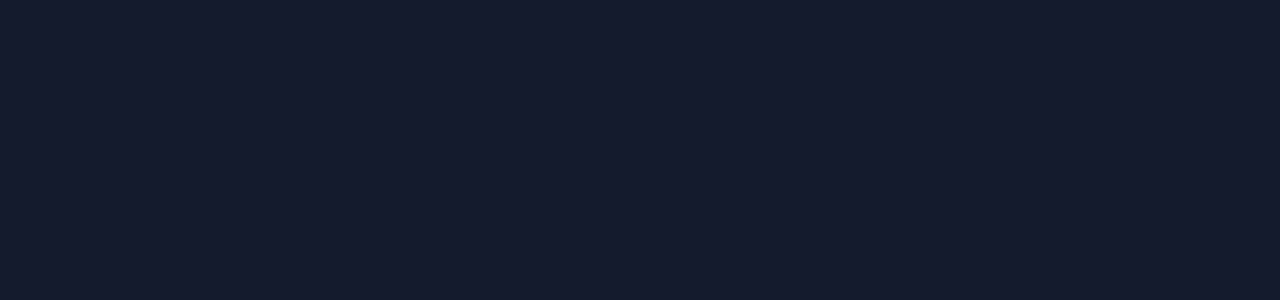
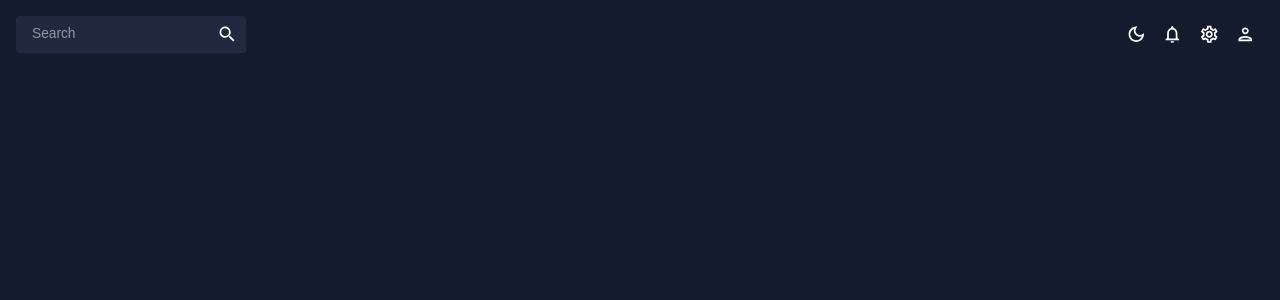
Before and after one commit to kwibisam/lm-admin, a React (Create React App) app: page / in a window 1280 px wide. Shown: the top 300 px of the page. Built offline with nearby package versions, Linux system fonts and the light colour scheme; the HTML template or start-up script is replaced by a standard one.

Commit message:
topbar-setup

```diff
--- a/package.json
+++ b/package.json
@@ -5,6 +5,7 @@
   "dependencies": {
     "@emotion/react": "^11.11.3",
     "@emotion/styled": "^11.11.0",
+    "@mui/icons-material": "^5.15.11",
     "@mui/material": "^5.15.11",
     "@testing-library/jest-dom": "^5.17.0",
     "@testing-library/react": "^13.4.0",
--- a/src/App.js
+++ b/src/App.js
@@ -1,3 +1,4 @@
+import TopBar from "./components/TopBar";
 import { ColorModeContext,useMode } from "./theme";
 import {ThemeProvider,CssBaseline} from '@mui/material'
 
@@ -9,7 +10,9 @@ function App() {
       <ThemeProvider theme={theme}>
         <CssBaseline/>
         <div className="app">
-          <main className="content"></main>
+          <main className="content">
+            <TopBar/>
+          </main>
         </div>
       </ThemeProvider>
 
--- /dev/null
+++ b/src/components/TopBar.jsx
@@ -0,0 +1,55 @@
+import { useTheme, Box, IconButton } from "@mui/material";
+import InputBase from "@mui/material/InputBase";
+
+import React, { useContext } from "react";
+import { ColorModeContext, tokens } from "../theme";
+
+import SearchIcon from "@mui/icons-material/Search";
+import { Search } from "@mui/icons-material";
+import LightModeOutlinedIcon from "@mui/icons-material/LightModeOutlined";
+import DarkModeOutlinedIcon from "@mui/icons-material/DarkModeOutlined";
+import NotificationsOutlinedIcon from "@mui/icons-material/NotificationsOutlined";
+import SettingsOutlinedIcon from "@mui/icons-material/SettingsOutlined";
+import PersonOutlinedIcon from "@mui/icons-material/PersonOutlined";
+
+const TopBar = () => {
+  const theme = useTheme();
+  const colors = tokens(theme.palette.mode);
+  const colorMode = useContext(ColorModeContext);
+  return (
+    <Box display="flex" justifyContent="space-between" p={2}>
+      {/* SEARCH BAR */}
+      <Box
+        display="flex"
+        backgroundColor={colors.primary[400]}
+        borderRadius="3px"
+      >
+        <InputBase sx={{ ml: 2, flex: 1 }} placeholder="Search" />
+        <IconButton type="button" sx={{ p: 1 }}>
+          <SearchIcon />
+        </IconButton>
+      </Box>
+
+      {/* ICONS */}
+      <Box display="flex">
+        <IconButton onClick={colorMode.toggleColorMode}>
+          {theme.palette.mode === "dark" ? (
+            <DarkModeOutlinedIcon />
+          ) : (
+            <LightModeOutlinedIcon />
+          )}
+        </IconButton>
+        <IconButton>
+          <NotificationsOutlinedIcon />
+        </IconButton>
+        <IconButton>
+          <SettingsOutlinedIcon />
+        </IconButton>
+        <IconButton>
+          <PersonOutlinedIcon />
+        </IconButton>
+      </Box>
+    </Box>
+  );
+};
+export default TopBar;
--- a/src/theme.js
+++ b/src/theme.js
@@ -1,10 +1,10 @@
 import { createContext, useState, useMemo } from "react";
-import {createTheme} from "@mui/material/styles"
-import { light } from "@mui/material/styles/createPalette";
+import { createTheme } from "@mui/material/styles";
 
-//color design tokens
-const tokens = (mode) => ({
-    ...(mode === 'dark'  ? {
+// color design tokens export
+export const tokens = (mode) => ({
+  ...(mode === "dark"
+    ? {
         grey: {
           100: "#e0e0e0",
           200: "#c2c2c2",
@@ -16,12 +16,11 @@ const tokens = (mode) => ({
           800: "#292929",
           900: "#141414",
         },
-
         primary: {
           100: "#d0d1d5",
           200: "#a1a4ab",
           300: "#727681",
-            400: "#434957",
+          400: "#1F2A40",
           500: "#141b2d",
           600: "#101624",
           700: "#0c101b",
@@ -60,8 +59,9 @@ const tokens = (mode) => ({
           700: "#3e4396",
           800: "#2a2d64",
           900: "#151632",
+        },
       }
-    } : {
+    : {
         grey: {
           100: "#141414",
           200: "#292929",
@@ -73,14 +73,13 @@ const tokens = (mode) => ({
           800: "#c2c2c2",
           900: "#e0e0e0",
         },
-
         primary: {
           100: "#040509",
           200: "#080b12",
           300: "#0c101b",
-            400: "#101624",
+          400: "#f2f0f0", // manually changed
           500: "#141b2d",
-            600: "#434957",
+          600: "#1F2A40",
           700: "#727681",
           800: "#a1a4ab",
           900: "#d0d1d5",
@@ -117,94 +116,99 @@ const tokens = (mode) => ({
           700: "#a4a9fc",
           800: "#c3c6fd",
           900: "#e1e2fe",
-        }
-    })
-})
+        },
+      }),
+});
 
-
-//MUI Theme Settings
-const themeSettings = (mode) => {
-    const colors = tokens(mode)
-
+// mui theme settings
+export const themeSettings = (mode) => {
+  const colors = tokens(mode);
   return {
     palette: {
       mode: mode,
-            ...(mode ==='dark' ? {
+      ...(mode === "dark"
+        ? {
+            // palette values for dark mode
             primary: {
               main: colors.primary[500],
             },
             secondary: {
-                    main: colors.greenAccent[500]
+              main: colors.greenAccent[500],
             },
             neutral: {
               dark: colors.grey[700],
               main: colors.grey[500],
-                    light: colors.grey[100]
+              light: colors.grey[100],
             },
             background: {
-                    default: colors.primary[500]
+              default: colors.primary[500],
+            },
           }
-            } : {
+        : {
+            // palette values for light mode
             primary: {
               main: colors.primary[100],
             },
             secondary: {
-                    main: colors.greenAccent[500]
+              main: colors.greenAccent[500],
             },
             neutral: {
               dark: colors.grey[700],
               main: colors.grey[500],
-                    light: colors.grey[100]
+              light: colors.grey[100],
             },
             background: {
-                    default: "#fcfcfc"
-                }
-            })
+              default: "#fcfcfc",
+            },
+          }),
     },
     typography: {
-            fontFamily: ['Source Sans 3', 'Sans Serif'].join(','),
-            fontSize: 2,
+      fontFamily: ["Source Sans Pro", "sans-serif"].join(","),
+      fontSize: 12,
       h1: {
-                fontFamily: ['Source Sans 3', 'Sans Serif'].join(','),
-                fontSize: 40
+        fontFamily: ["Source Sans Pro", "sans-serif"].join(","),
+        fontSize: 40,
       },
       h2: {
-                fontFamily: ['Source Sans 3', 'Sans Serif'].join(','),
-                fontSize: 32
+        fontFamily: ["Source Sans Pro", "sans-serif"].join(","),
+        fontSize: 32,
       },
       h3: {
-                fontFamily: ['Source Sans 3', 'Sans Serif'].join(','),
-                fontSize: 24
+        fontFamily: ["Source Sans Pro", "sans-serif"].join(","),
+        fontSize: 24,
       },
       h4: {
-                fontFamily: ['Source Sans 3', 'Sans Serif'].join(','),
-                fontSize: 20
+        fontFamily: ["Source Sans Pro", "sans-serif"].join(","),
+        fontSize: 20,
       },
       h5: {
-                fontFamily: ['Source Sans 3', 'Sans Serif'].join(','),
-                fontSize: 16
+        fontFamily: ["Source Sans Pro", "sans-serif"].join(","),
+        fontSize: 16,
       },
-            h1: {
-                fontFamily: ['Source Sans 3', 'Sans Serif'].join(','),
-                fontSize: 14
-            }
-        }
-    }
-}
+      h6: {
+        fontFamily: ["Source Sans Pro", "sans-serif"].join(","),
+        fontSize: 14,
+      },
+    },
+  };
+};
 
+// context for color mode
 export const ColorModeContext = createContext({
-    toggleColorMode: () => {}
-})
+  toggleColorMode: () => {},
+});
 
 export const useMode = () => {
-    const [mode, setMode] = useState("dark")
+  const [mode, setMode] = useState("dark");
+
   const colorMode = useMemo(
     () => ({
-            toggleColorMode: () => setMode((prev) => (prev === "light" ? "dark" : "light"))
+      toggleColorMode: () =>
+        setMode((prev) => (prev === "light" ? "dark" : "light")),
     }),
     []
-    )
+  );
 
-    const theme = useMemo(() => createTheme(themeSettings(mode)),[mode])
-    return [theme,colorMode]
-}
+  const theme = useMemo(() => createTheme(themeSettings(mode)), [mode]);
+  return [theme, colorMode];
+};
```
Also changed, not shown: src/components/bar/Bar.jsx (added, +9 -0 lines), src/screens/dashboard/Dashboard.jsx (added, +9 -0 lines), src/screens/loan/Loan.jsx (added, +9 -0 lines), src/screens/team/Team.jsx (added, +9 -0 lines), src/screens/analytics/Analytics.jsx (added), 1 other file (tests, documents, lock files or other folders). Lines whose indentation alone changed are shown as unchanged.
